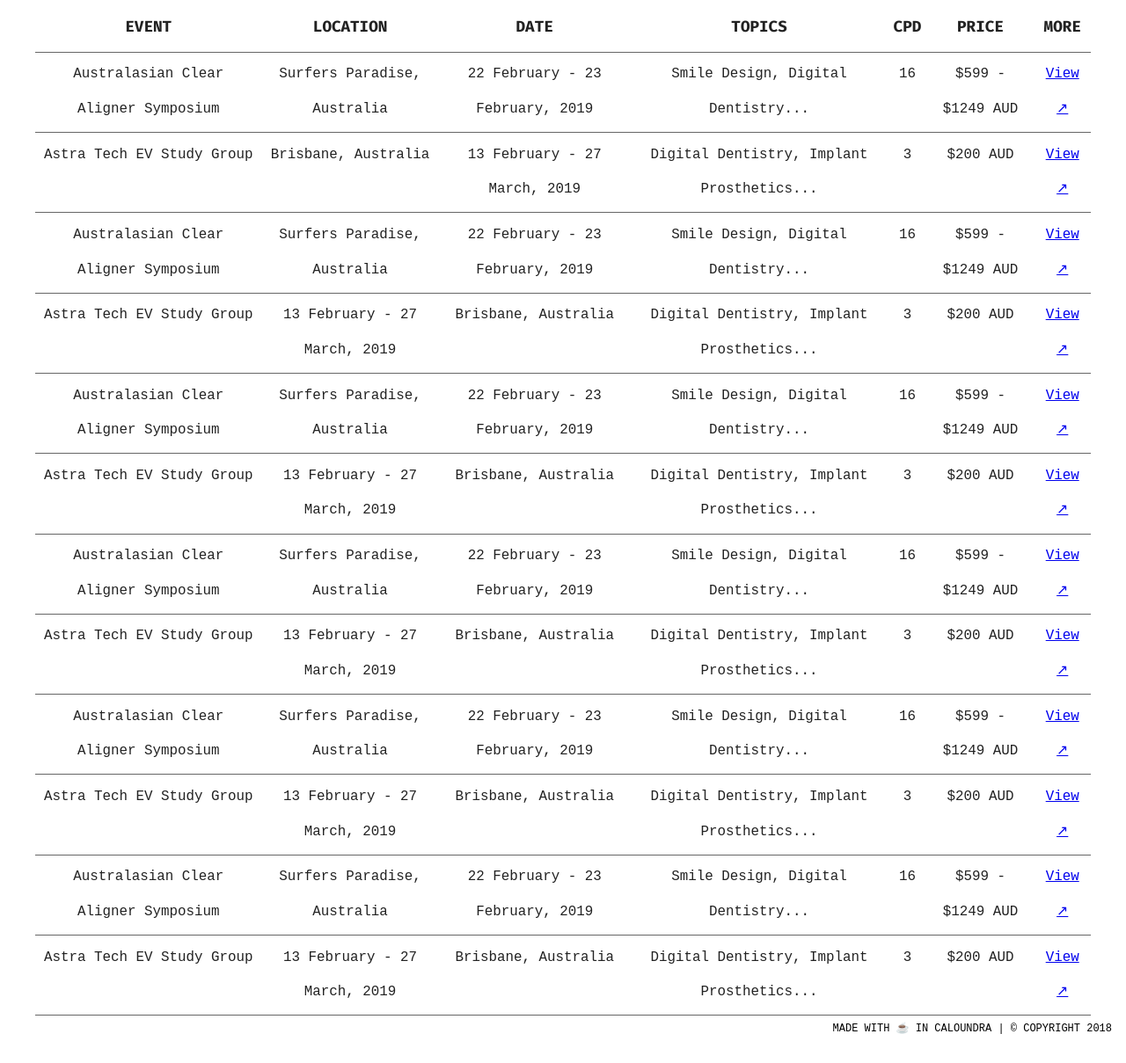
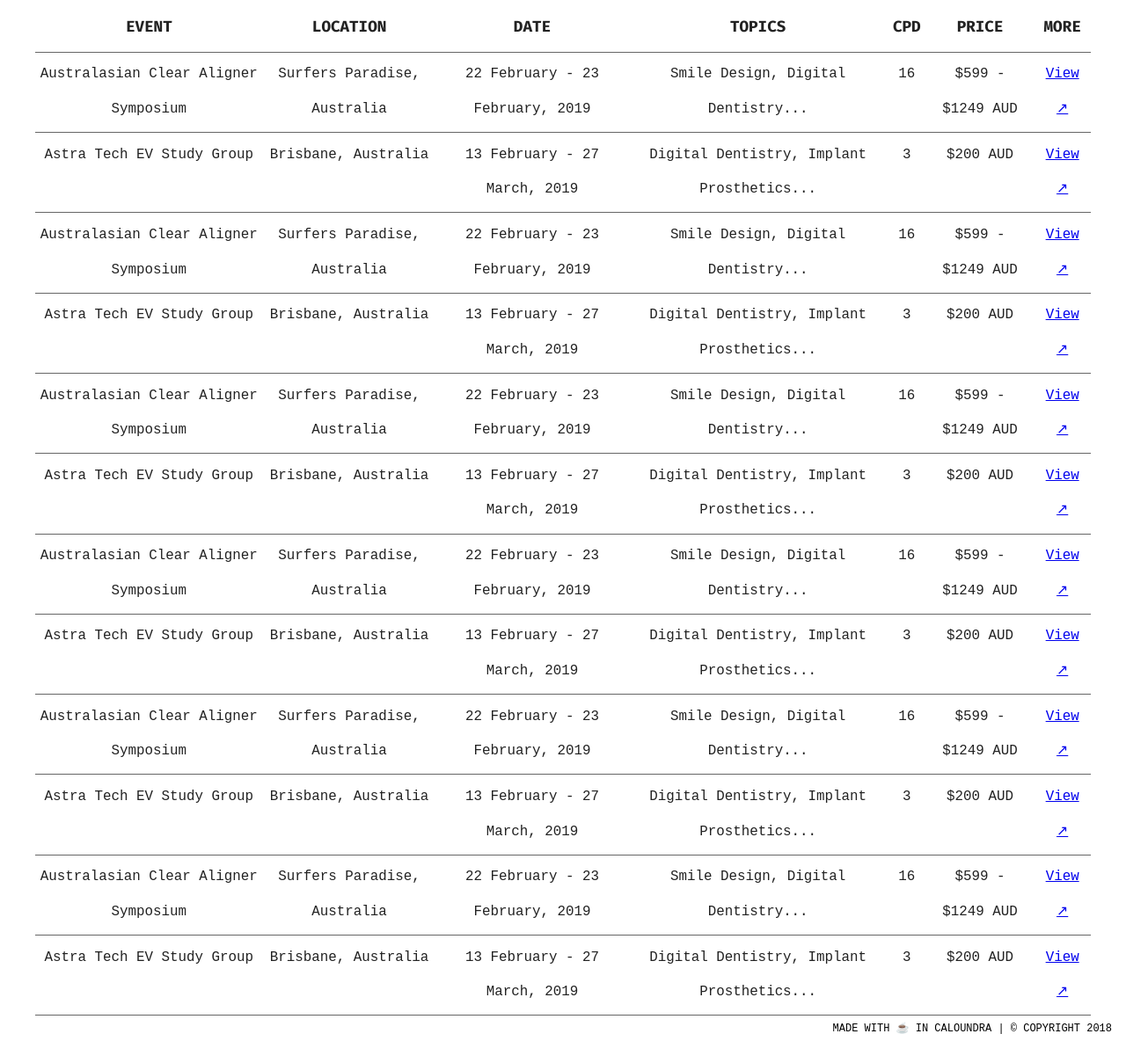
Before and after one commit to trybuildstuff/dentalevents, a plain HTML site: page index.html in a window 1280 px wide. Shown: the part 171-1380 px from the top of the page at 88% size. Drawn offline with Linux system fonts and the light colour scheme; a web font is replaced by a local one.

Commit message:
Update index.html

```diff
--- a/index.html
+++ b/index.html
@@ -220,8 +220,8 @@
 				</tr>
 <tr class=''>
 					<td class='text ' data-title='Event'>Astra Tech EV Study Group</td>
-					<td class='text ' data-title='Location'>13 February - 27 March, 2019</td>
-					<td class='text ' data-title='Date'>Brisbane, Australia</td>
+					<td class='text ' data-title='Location'>Brisbane, Australia</td>
+					<td class='text ' data-title='Date'>13 February - 27 March, 2019</td>
 					<td class='text ' data-title='Topics'>Digital Dentistry, Implant Prosthetics...</td>
 					<td class='text ' data-title='CPD'>3</td>
 					<td class='text ' data-title='Price'>$200 AUD</td>
@@ -240,8 +240,8 @@
 				</tr>
 <tr class=''>
 					<td class='text ' data-title='Event'>Astra Tech EV Study Group</td>
-					<td class='text ' data-title='Location'>13 February - 27 March, 2019</td>
-					<td class='text ' data-title='Date'>Brisbane, Australia</td>
+					<td class='text ' data-title='Location'>Brisbane, Australia</td>
+					<td class='text ' data-title='Date'>13 February - 27 March, 2019</td>
 					<td class='text ' data-title='Topics'>Digital Dentistry, Implant Prosthetics...</td>
 					<td class='text ' data-title='CPD'>3</td>
 					<td class='text ' data-title='Price'>$200 AUD</td>
@@ -260,8 +260,8 @@
 				</tr>
 <tr class=''>
 					<td class='text ' data-title='Event'>Astra Tech EV Study Group</td>
-					<td class='text ' data-title='Location'>13 February - 27 March, 2019</td>
-					<td class='text ' data-title='Date'>Brisbane, Australia</td>
+					<td class='text ' data-title='Location'>Brisbane, Australia</td>
+					<td class='text ' data-title='Date'>13 February - 27 March, 2019</td>
 					<td class='text ' data-title='Topics'>Digital Dentistry, Implant Prosthetics...</td>
 					<td class='text ' data-title='CPD'>3</td>
 					<td class='text ' data-title='Price'>$200 AUD</td>
@@ -280,8 +280,8 @@
 				</tr>
 <tr class=''>
 					<td class='text ' data-title='Event'>Astra Tech EV Study Group</td>
-					<td class='text ' data-title='Location'>13 February - 27 March, 2019</td>
-					<td class='text ' data-title='Date'>Brisbane, Australia</td>
+					<td class='text ' data-title='Location'>Brisbane, Australia</td>
+					<td class='text ' data-title='Date'>13 February - 27 March, 2019</td>
 					<td class='text ' data-title='Topics'>Digital Dentistry, Implant Prosthetics...</td>
 					<td class='text ' data-title='CPD'>3</td>
 					<td class='text ' data-title='Price'>$200 AUD</td>
@@ -300,8 +300,8 @@
 				</tr>
 <tr class=''>
 					<td class='text ' data-title='Event'>Astra Tech EV Study Group</td>
-					<td class='text ' data-title='Location'>13 February - 27 March, 2019</td>
-					<td class='text ' data-title='Date'>Brisbane, Australia</td>
+					<td class='text ' data-title='Location'>Brisbane, Australia</td>
+					<td class='text ' data-title='Date'>13 February - 27 March, 2019</td>
 					<td class='text ' data-title='Topics'>Digital Dentistry, Implant Prosthetics...</td>
 					<td class='text ' data-title='CPD'>3</td>
 					<td class='text ' data-title='Price'>$200 AUD</td>
```
